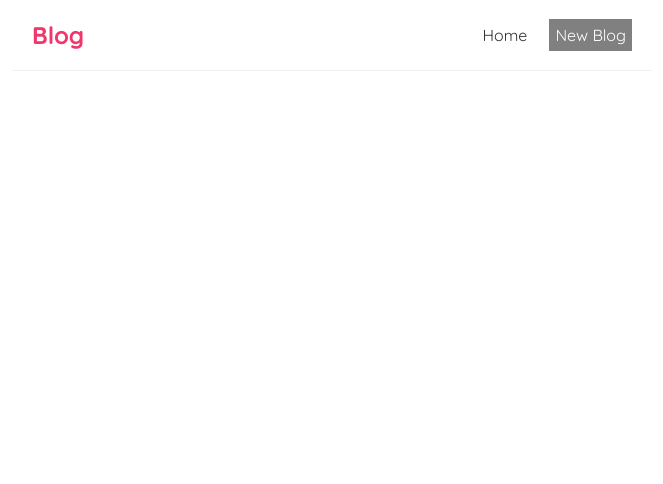
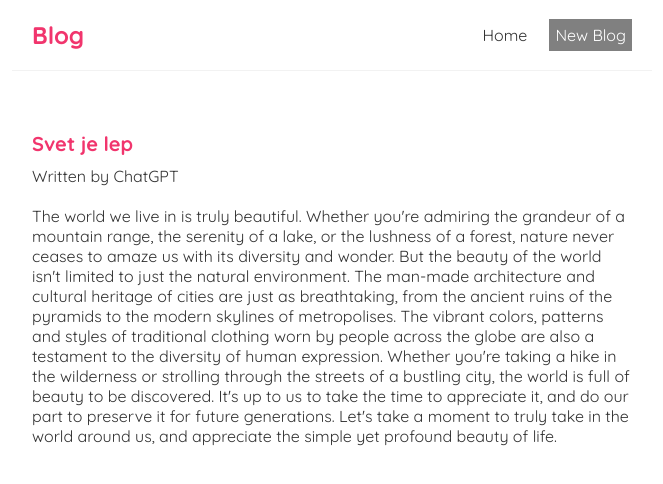
Before and after one commit to matico3/simple-blog, a React (Create React App) app: page /blogs/1 in a window 1280 px wide. Shown: the top 484 px of the page, without its empty margins (308-971 px from the left). Built offline with nearby package versions, Linux system fonts and the light colour scheme; data requests are answered from the project's data file.

Commit message:
stran za ogled posameznega bloga

```diff
--- a/data/db.json
+++ b/data/db.json
@@ -2,20 +2,20 @@
   "blogs": [
     {
       "title": "Moj novi blog",
-      "body": "lorem ipsum",
-      "author": "matic",
+      "body": "lorem ipsum lorem ipsum lorem ipsum lorem ipsum lorem ipsum lorem ipsum lorem ipsum lorem ipsum lorem ipsum lorem ipsum lorem ipsum lorem ipsum lorem ipsum lorem ipsum lorem ipsum lorem ipsum lorem ipsum lorem ipsum lorem ipsum lorem ipsum lorem ipsum lorem ipsum lorem ipsum lorem ipsum lorem ipsum lorem ipsum lorem ipsum lorem ipsum lorem ipsum lorem ipsum lorem ipsum lorem ipsum lorem ipsum lorem ipsum lorem ipsum lorem ipsum lorem ipsum lorem ipsum lorem ipsum lorem ipsum lorem ipsum lorem ipsum lorem ipsum lorem ipsum lorem ipsum ipsum lorem ipsum lorem ipsum lorem ipsum lorem ipsum lorem ipsum lorem ipsum ipsum lorem ipsum lorem ipsum lorem ipsum lorem ipsum lorem ipsum lorem ipsum ipsum lorem ipsum lorem ipsum lorem ipsum lorem ipsum lorem ipsum lorem ipsum ipsum lorem ipsum lorem ipsum lorem ipsum lorem ipsum lorem ipsum lorem ipsum ipsum lorem ipsum lorem ipsum lorem ipsum lorem ipsum lorem ipsum lorem ipsum ",
+      "author": "Matic",
+      "id": 2
+    },
+    {
+      "title": "Svet je lep",
+      "body": "The world we live in is truly beautiful. Whether you're admiring the grandeur of a mountain range, the serenity of a lake, or the lushness of a forest, nature never ceases to amaze us with its diversity and wonder. But the beauty of the world isn't limited to just the natural environment. The man-made architecture and cultural heritage of cities are just as breathtaking, from the ancient ruins of the pyramids to the modern skylines of metropolises. The vibrant colors, patterns and styles of traditional clothing worn by people across the globe are also a testament to the diversity of human expression. Whether you're taking a hike in the wilderness or strolling through the streets of a bustling city, the world is full of beauty to be discovered. It's up to us to take the time to appreciate it, and do our part to preserve it for future generations. Let's take a moment to truly take in the world around us, and appreciate the simple yet profound beauty of life.",
+      "author": "ChatGPT",
       "id": 1
     },
     {
-      "title": "Svet je lep",
-      "body": "lorem ipsum lorem ipsum",
-      "author": "yoshi",
-      "id": 2
-    },
-    {
       "title": "Tehnologija gre dalje",
-      "body": "lorem ipsum lorem ipsum lorem ipsum",
-      "author": "matic",
+      "body": "Technology is the driving force behind many of the advancements we see in the world today. From smartphones and laptops to artificial intelligence and renewable energy, technology is shaping the way we live, work, and interact with one another. One of the most significant technological advancements in recent years is the widespread adoption of smartphones. These devices have become an integral part of our daily lives, allowing us to stay connected with loved ones, access information, and complete tasks from anywhere, at any time. Overall, technology is a powerful enabler that is driving progress in a wide range of fields. It is changing the way we live and work and is helping to address some of the world's most pressing challenges. While there are certainly challenges and drawbacks to technology, its ability to improve our lives and make the world a better place cannot be denied.",
+      "author": "ChatGPT",
       "id": 3
     }
   ]
--- a/package.json
+++ b/package.json
@@ -10,6 +10,7 @@
     "react-dom": "^18.2.0",
     "react-router-dom": "^5.3.4",
     "react-scripts": "5.0.1",
+    "styled-components": "^5.3.6",
     "web-vitals": "^2.1.4"
   },
   "scripts": {
--- a/src/App.js
+++ b/src/App.js
@@ -2,6 +2,7 @@ import Navbar from "./Navbar";
 import Home from "./Home";
 import { BrowserRouter as Router, Route, Switch } from "react-router-dom";
 import Create from "./Create";
+import BlogDetails from "./BlogDetails";
 
 function App() {
   return (
@@ -16,6 +17,9 @@ function App() {
             <Route path="/create">
               <Create />
             </Route>
+            <Route path="/blogs/:id">
+              <BlogDetails />
+            </Route>
           </Switch>
         </div>
       </div>
--- /dev/null
+++ b/src/BlogDetails.js
@@ -0,0 +1,23 @@
+import { useParams } from "react-router-dom";
+import useFetch from "./useFetch";
+
+const BlogDetails = () => {
+  const { id } = useParams();
+  const { data: blog, isPending, error } = useFetch(`http://localhost:8000/blogs/${id}`);
+  console.log(blog);
+  return (
+    <div className="blog-details">
+      {isPending && <div>Loading...</div>}
+      {error && <div>{error}</div>}
+      {blog && (
+        <article>
+          <h2>{blog.title}</h2>
+          <p>Written by {blog.author}</p>
+          <div>{blog.body}</div>
+        </article>
+      )}
+    </div>
+  );
+};
+
+export default BlogDetails;
--- a/src/BlogList.js
+++ b/src/BlogList.js
@@ -1,11 +1,20 @@
+import { Link } from "react-router-dom";
+import styled from "styled-components";
+
+const Styled = styled.div``;
+
 function BlogList({ blogs, title, handleDelete }) {
   return (
     <div className="home">
       <h2>{title}</h2>
       {blogs.map((blog) => (
         <div className="blog-preview" key={blog.id}>
-          <h2>{blog.title}</h2>
-          <p>Written by {blog.author}</p>
+          <Styled>
+            <Link to={`/blogs/${blog.id}`} style={{ textDecoration: "none" }}>
+              <h2>{blog.title}</h2>
+              <p>Written by {blog.author}</p>
+            </Link>
+          </Styled>
         </div>
       ))}
     </div>
--- a/src/Home.js
+++ b/src/Home.js
@@ -8,13 +8,13 @@ function Home() {
     <div className="home">
       {error && <div>{error}</div>}
       {isPending && <div>Loading..</div>}
-      {blogs && <BlogList blogs={blogs} title="All blogs!" />}
-      {blogs && (
+      {blogs && <BlogList blogs={blogs} title="All blogs" />}
+      {/* {blogs && (
         <BlogList
           blogs={blogs.filter((blog) => blog.author === "matic")}
           title="Matic's blogs!"
         />
-      )}
+      )} */}
     </div>
   );
 }
--- a/src/index.css
+++ b/src/index.css
@@ -48,3 +48,24 @@
   color: #f1356d;
   margin-bottom: 8px;
 }
+
+/* blog details page */
+
+.blog-details h2 {
+  font-size: 20px;
+  color: #f1356d;
+  margin-bottom: 10px;
+}
+
+.blog-details div {
+  margin: 20px 0;
+}
+
+.blog-details button {
+  background: #f1356d;
+  color: #fff;
+  border: 0;
+  padding: 8px;
+  border-radius: 8px;
+  cursor: pointer;
+}
```
Also changed, not shown: 1 other file (tests, documents, lock files or other folders).
